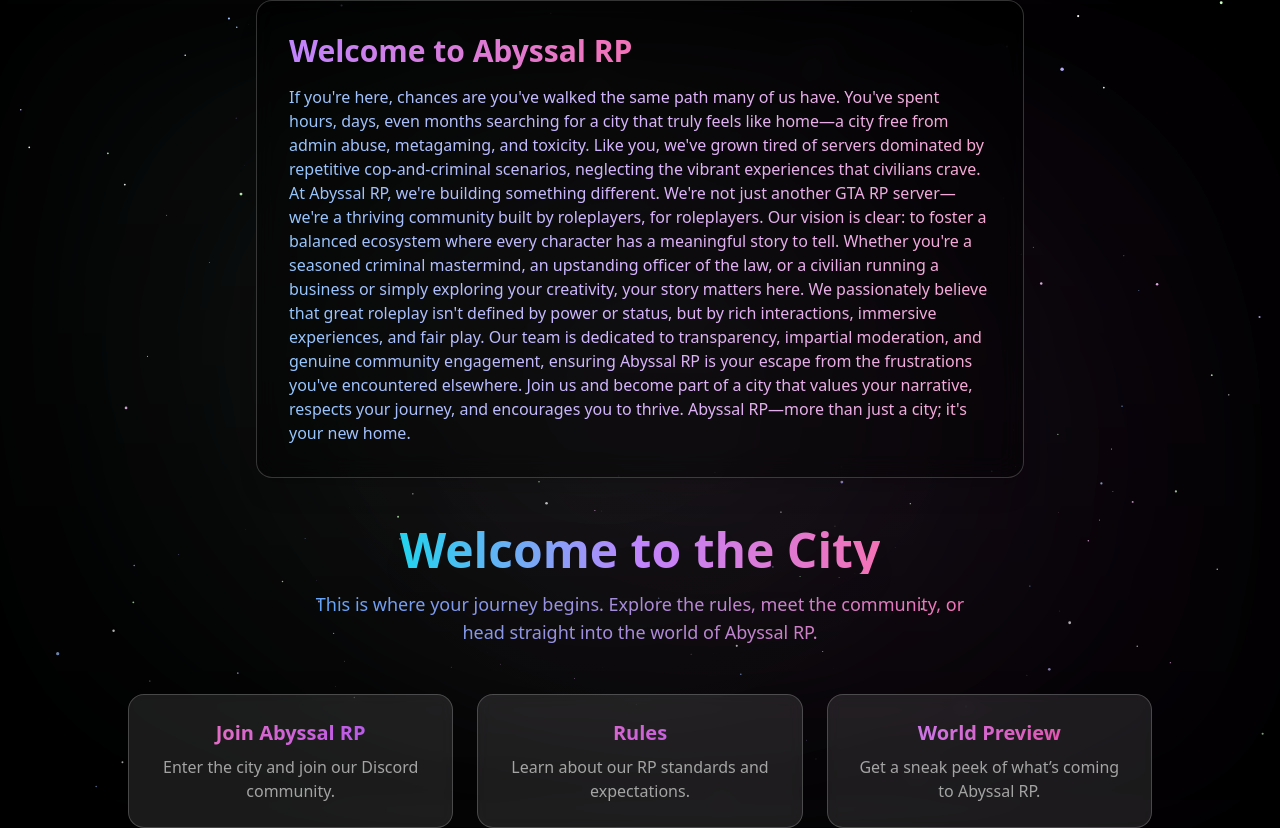
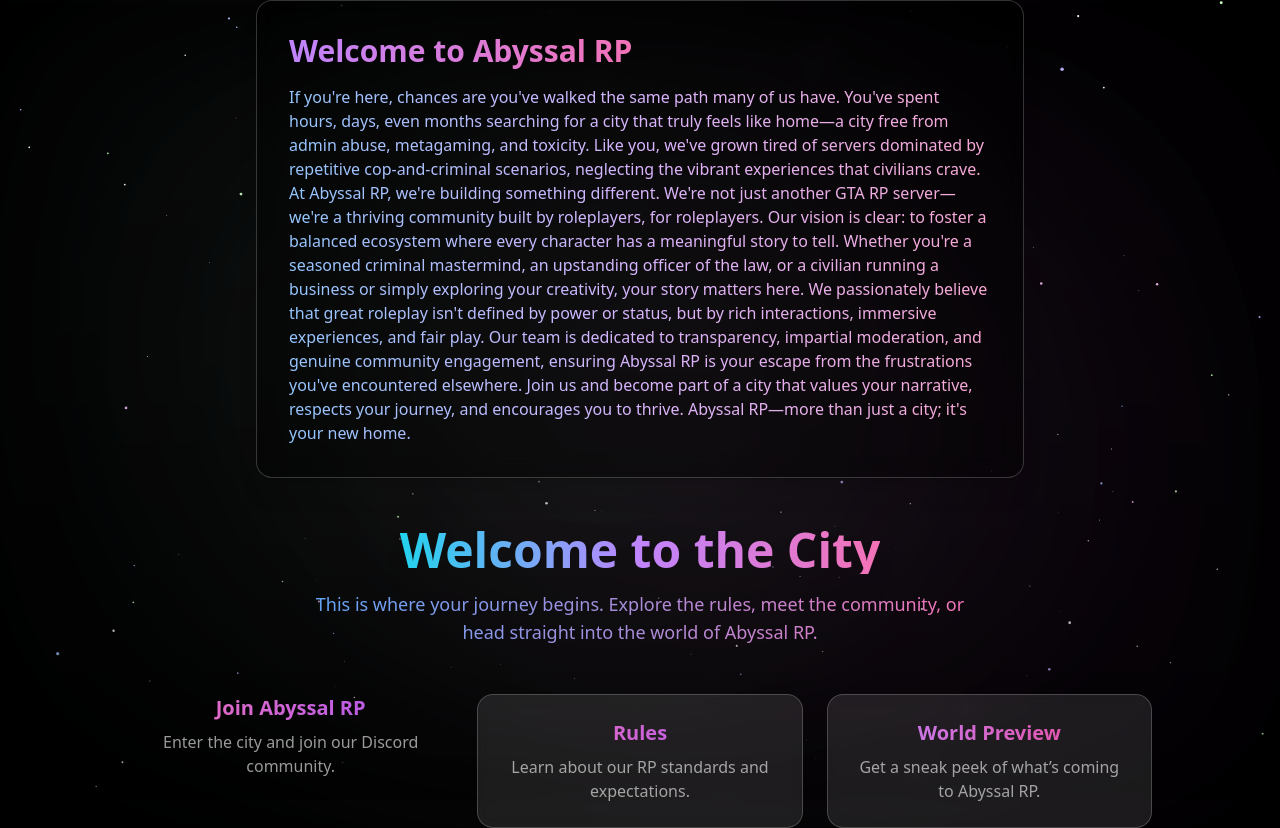
Before and after one commit to AbyssalRP/abyssalrp-site, a Next.js app: page / in a window 1280 px wide. Both pictures are taken after a click on the button "Enter Abyssal RP". Built offline with nearby package versions, Linux system fonts and the light colour scheme.

Commit message:
Fix: clean up Join link to resolve 404 routing issue

```diff
--- a/pages/index.tsx
+++ b/pages/index.tsx
@@ -182,12 +182,10 @@ Join us and become part of a city that values your narrative, respects your jour
             </motion.p>
 
             <div className="grid grid-cols-1 md:grid-cols-3 gap-6 w-full max-w-5xl">
-              <Link href="/join">
-                <a className="block bg-white/10 border border-white/20 rounded-2xl p-6 backdrop-blur hover:bg-white/20 transition text-center">
+              <Link href="/join"$1>
                   <h3 className="text-xl font-semibold mb-2 bg-gradient-to-r from-pink-400 to-purple-500 bg-clip-text text-transparent">Join Abyssal RP</h3>
                   <p className="text-white/60">Enter the city and join our Discord community.</p>
-                </a>
-              </Link>
+                </Link>
               <Link href="/rules" className="bg-white/10 border border-white/20 rounded-2xl p-6 backdrop-blur hover:bg-white/20 transition text-center">
                 <h3 className="text-xl font-semibold mb-2 bg-gradient-to-r from-pink-400 to-purple-500 bg-clip-text text-transparent">Rules</h3>
                 <p className="text-white/60">Learn about our RP standards and expectations.</p>
```
